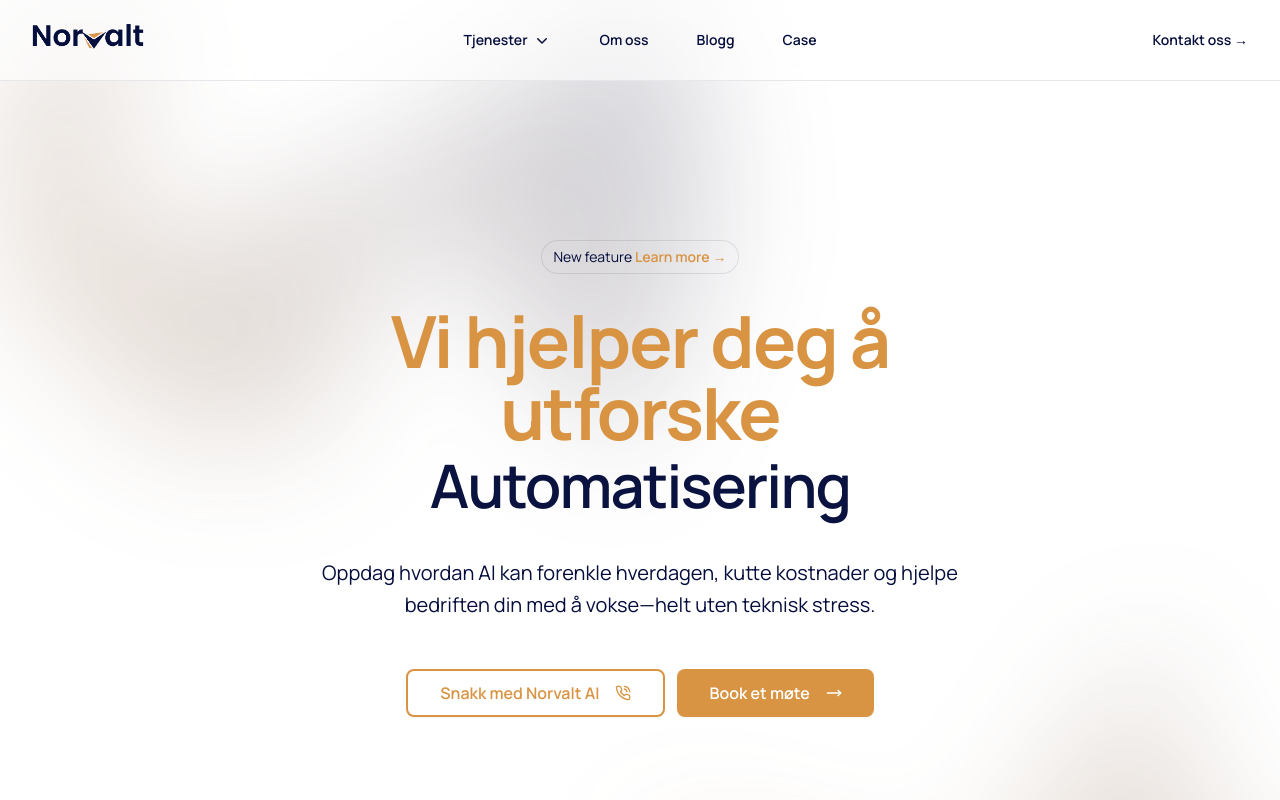
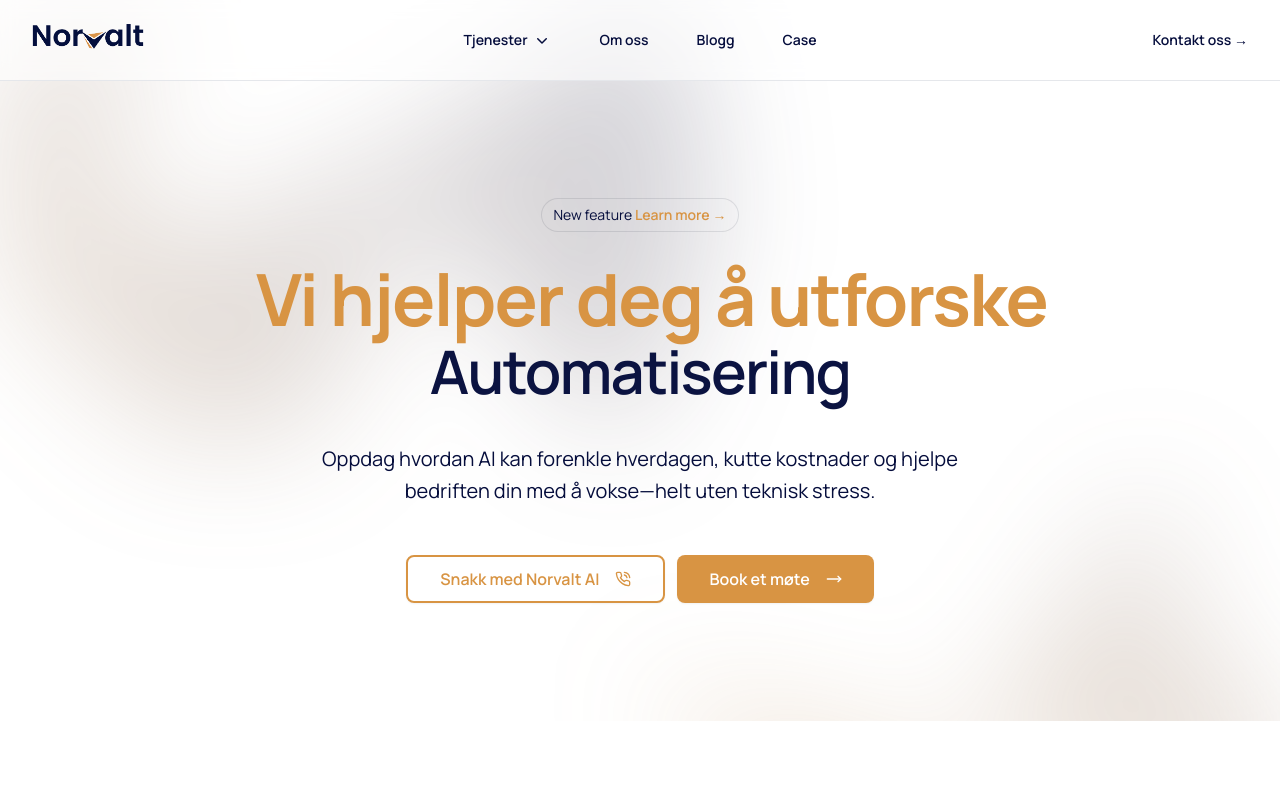
Before and after one commit to nikolaskor/norvaltweb, a Next.js app: page / in a window 1280 px wide. Shown: the top 800 px of the page. Built offline with nearby package versions, Linux system fonts and the light colour scheme.

Commit message:
hero adjustments

```diff
--- a/components/ui/AnimatedHero.tsx
+++ b/components/ui/AnimatedHero.tsx
@@ -24,7 +24,7 @@ function Hero() {
   }, [titleNumber, titles]);
 
   return (
-    <div className="w-full relative isolate bg-white">
+    <div className="w-full relative isolate bg-white min-h-[80vh] flex items-center">
       {/* Top gradient decoration */}
       <div
         aria-hidden="true"
@@ -39,8 +39,8 @@ function Hero() {
         />
       </div>
 
-      <div className="container mx-auto px-4 md:px-6">
-        <div className="flex gap-4 md:gap-8 py-12 md:py-20 lg:py-40 items-center justify-center flex-col">
+      <div className="container mx-auto px-4 md:px-6 w-full">
+        <div className="flex gap-4 md:gap-8 py-8 md:py-12 items-center justify-center flex-col">
           <div>
             <div className="relative rounded-full px-3 py-1 text-sm/6 text-secondary ring-1 ring-gray-900/10 hover:ring-gray-900/20">
               <span>New feature</span>{" "}
@@ -52,7 +52,9 @@ function Hero() {
           </div>
           <div className="flex gap-3 md:gap-4 flex-col max-w-3xl">
             <h1 className="text-3xl sm:text-4xl md:text-6xl lg:text-7xl tracking-tight text-center font-bold">
-              <span className="text-primary">Vi hjelper deg å utforske</span>
+              <span className="text-primary whitespace-nowrap">
+                Vi hjelper deg å utforske
+              </span>
               {/* Animated text span */}
               <span className="relative flex w-full justify-center overflow-hidden text-center pb-2 md:pb-4 pt-1">
                 &nbsp;
--- a/components/ui/ServiceHero.tsx
+++ b/components/ui/ServiceHero.tsx
@@ -36,7 +36,12 @@ export function ServiceHero({
   className,
 }: ServiceHeroProps) {
   return (
-    <div className={cn("bg-white relative isolate", className)}>
+    <div
+      className={cn(
+        "bg-white relative isolate min-h-[80vh] flex items-center",
+        className
+      )}
+    >
       {/* Top gradient decoration */}
       <div
         aria-hidden="true"
@@ -51,7 +56,7 @@ export function ServiceHero({
         />
       </div>
 
-      <div className="mx-auto max-w-7xl px-6 py-24 sm:py-32 lg:px-8 lg:py-40">
+      <div className="mx-auto max-w-7xl px-6 py-16 sm:py-20 lg:px-8 w-full">
         <div className="mx-auto max-w-2xl text-center">
           {/* Optional badge/announcement */}
           {badge && (
--- /dev/null
+++ b/next.config.js
@@ -0,0 +1,6 @@
+/** @type {import('next').NextConfig} */
+const nextConfig = {
+  reactStrictMode: true,
+};
+
+module.exports = nextConfig;
--- a/package.json
+++ b/package.json
@@ -24,7 +24,7 @@
     "@tabler/icons-react": "^3.31.0",
     "class-variance-authority": "^0.7.1",
     "clsx": "^2.1.1",
-    "framer-motion": "^12.9.2",
+    "framer-motion": "^10.16.4",
     "lucide-react": "^0.344.0",
     "next": "14.1.0",
     "react": "^18.2.0",
```
Also changed, not shown: 1 other file (tests, documents, lock files or other folders).
